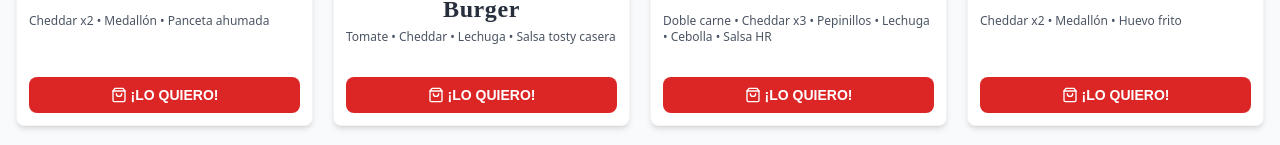
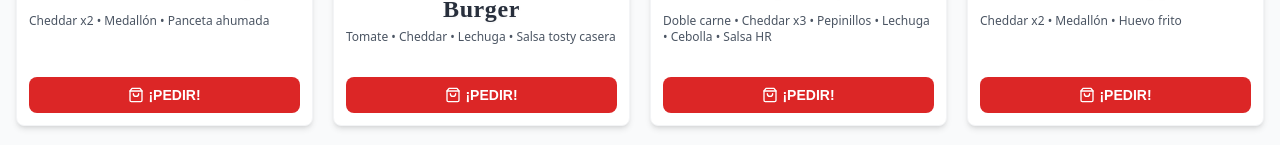
Before and after one commit to LeoGittt/menuHamurguesa, a Next.js app: page / in a window 1280 px wide. Shown: the part 439-584 px from the top of the page. Built offline with nearby package versions, Linux system fonts and the light colour scheme.

Commit message:
Update page.tsx

```diff
--- a/app/page.tsx
+++ b/app/page.tsx
@@ -526,7 +526,7 @@ export default function MobileFriendlyBurgerMenu() {
                       }}
                     >
                       <ShoppingBag className="w-4 h-4" />
-                      ¡LO QUIERO!
+                      ¡PEDIR!
                     </button>
                   </div>
                 </div>
```
